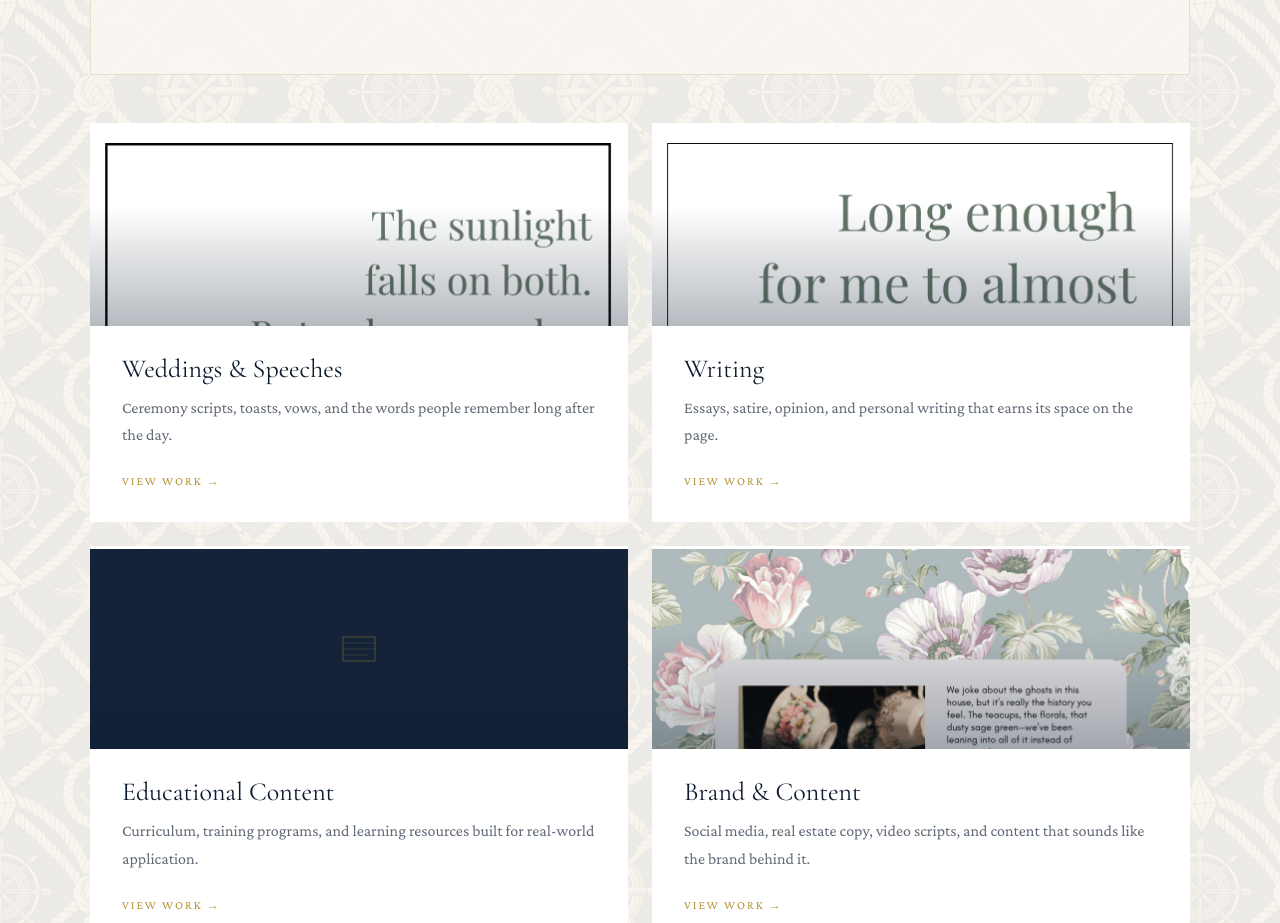
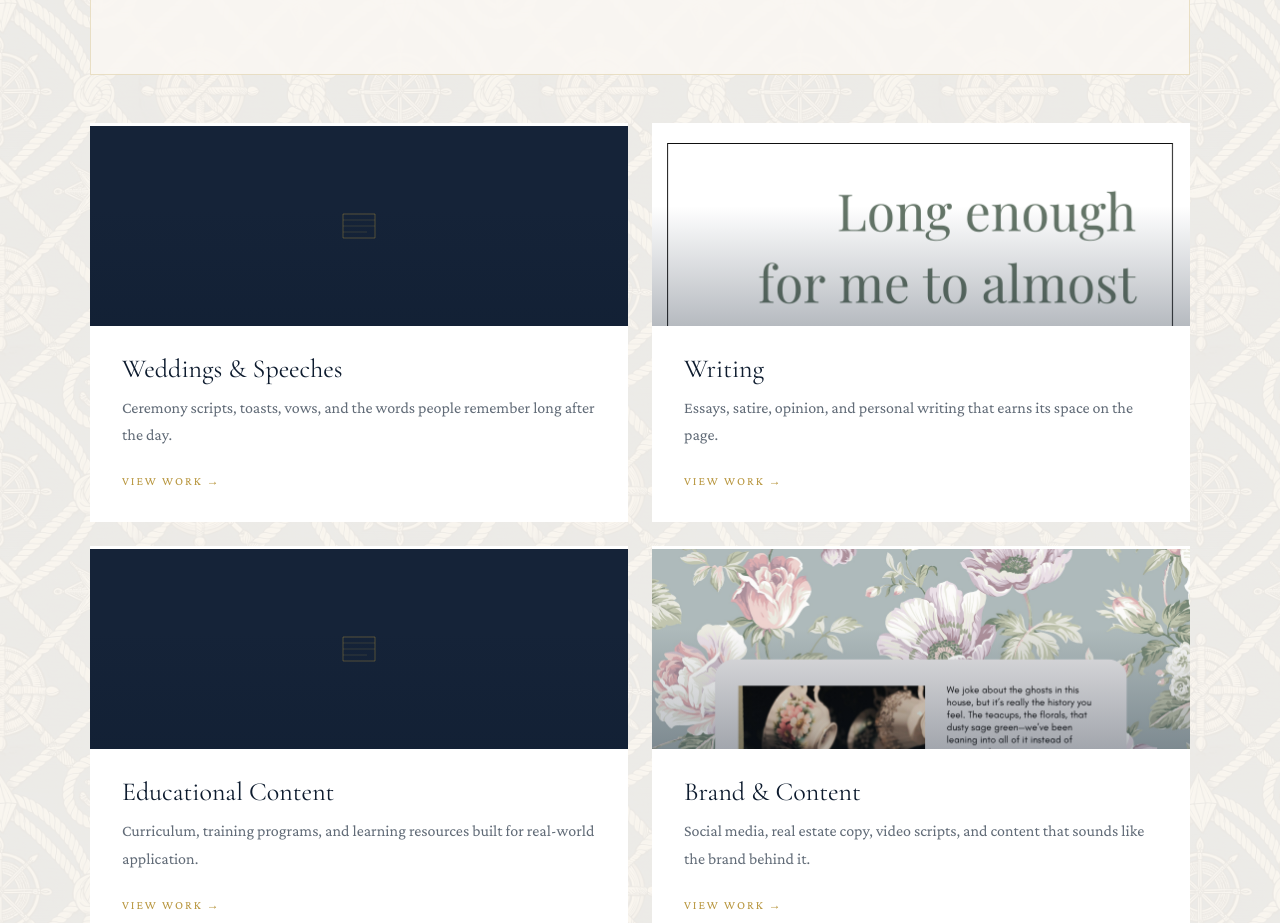
Before and after one commit to jmelnickmacdonald/anchoredprose, a Next.js app: page / in a window 1280 px wide. Shown: the part 3480-4403 px from the top of the page. Built offline with nearby package versions, Linux system fonts and the light colour scheme.

Commit message:
Update page.js

```diff
--- a/src/app/page.js
+++ b/src/app/page.js
@@ -30,7 +30,7 @@ const PORTFOLIO_CATEGORIES = [
     title: 'Weddings & Speeches',
     desc: 'Ceremony scripts, toasts, vows, and the words people remember long after the day.',
     href: '/portfolio/weddings-speeches',
-    image: '/portfolio/annapolis-valley-quote.png',
+    image: null,
   },
   {
     title: 'Writing',
@@ -197,7 +197,7 @@ export default function Home() {
                 alt="Julianna Melnick-MacDonald — Anchored Prose"
                 width={500}
                 height={420}
-                style={{ width: '100%', height: 480, objectFit: 'cover', objectPosition: 'center 15%', display: 'block' }}
+                style={{ width: '100%', height: 380, objectFit: 'cover', objectPosition: 'center 15%', display: 'block' }}
               />
             </div>
             <div className="about-gold-bar"></div>
```
